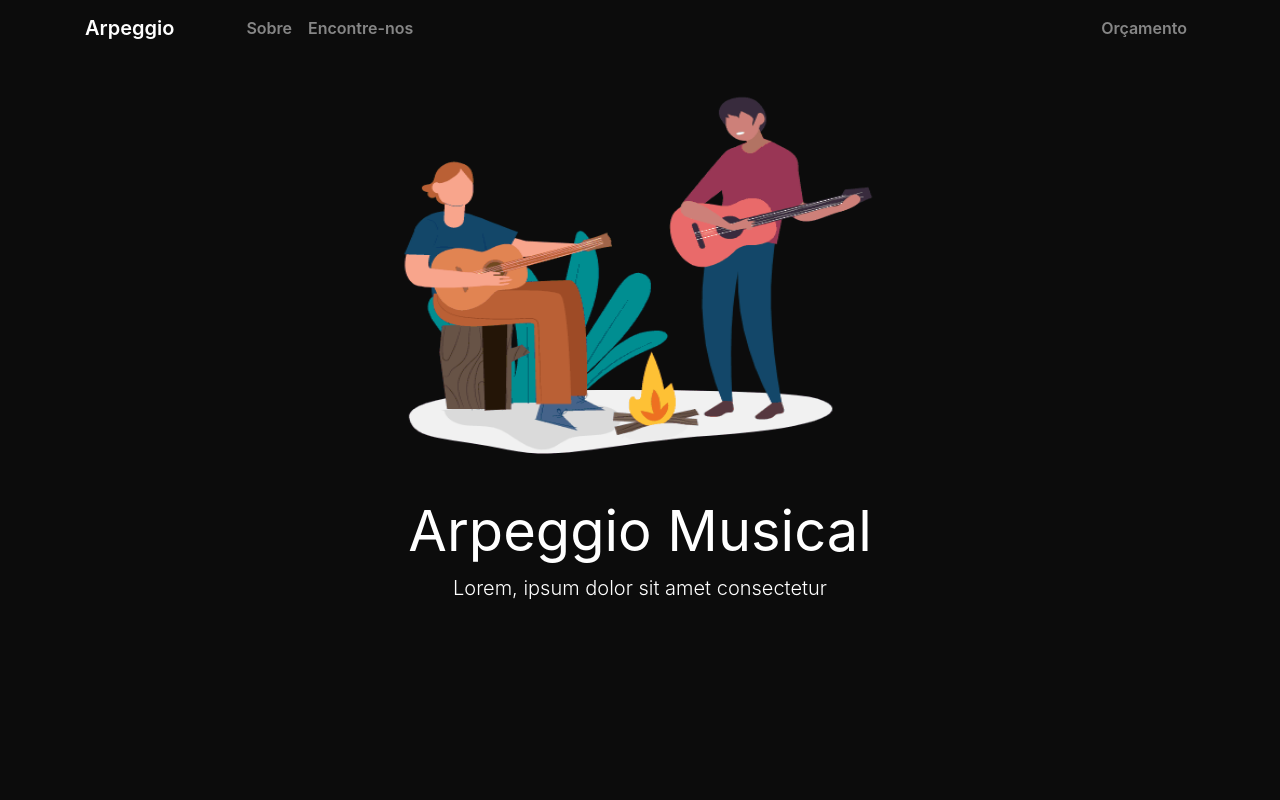
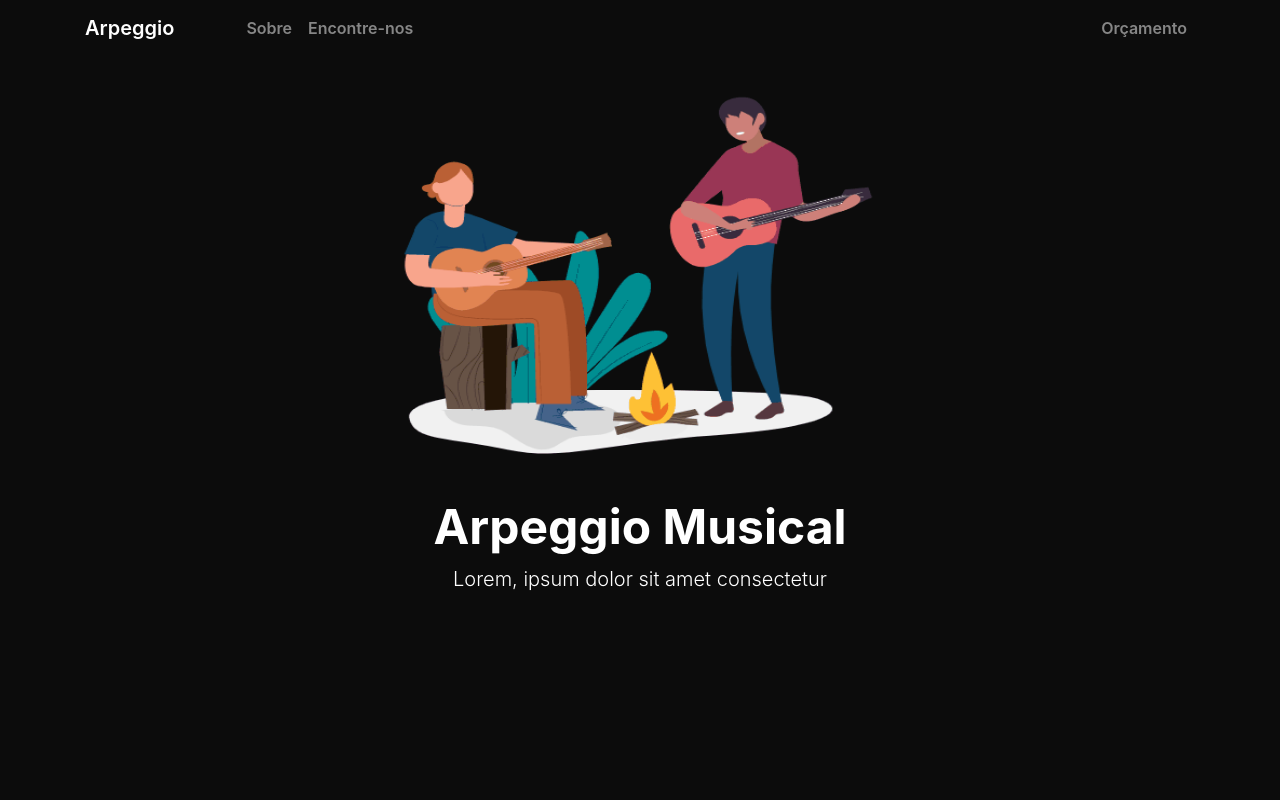
Before and after one commit to igortheodoro/arpeggio-html, a plain HTML site: page index.html in a window 1280 px wide. Shown: the top 800 px of the page. Drawn offline with nearby package versions, Linux system fonts and the light colour scheme; a script that the page names is missing.

Commit message:
Ajusta texto

```diff
--- a/index.html
+++ b/index.html
@@ -45,7 +45,7 @@
         <div class="col-md-6 col-12 mt-5 d-flex flex-column">
             <img style="height: 450px;" src="./images/animation_guitar.gif" alt="Music">
           <div>
-            <h1 class="display-4 text-center"><strong>Arpeggio Musical</strong></h1>
+            <h1 style="font-size: 3rem;" class="text-center"><strong>Arpeggio Musical</strong></h1>
             <p class="lead text-center">Lorem, ipsum dolor sit amet consectetur</p>
           </div>
         </div>
```
